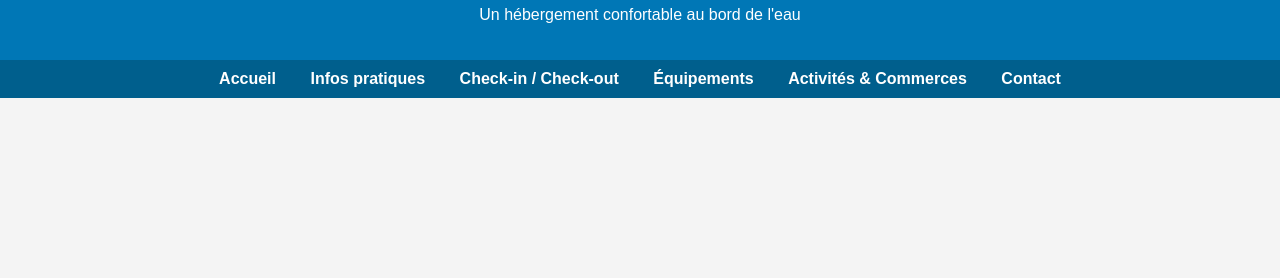
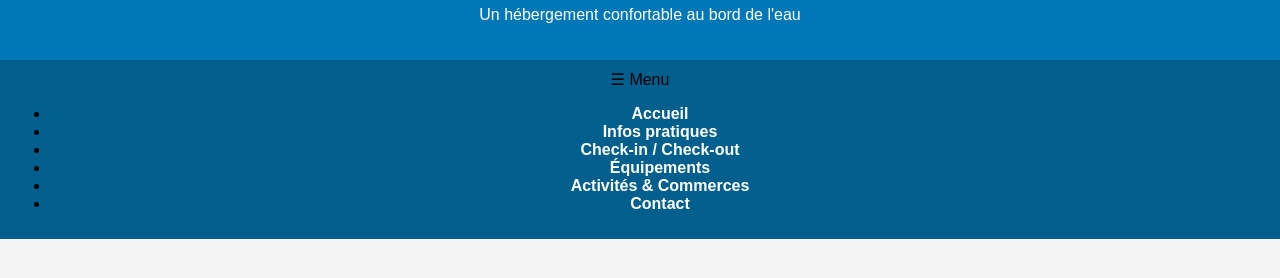
Before and after one commit to Cyril25/OFilDuDoubsLabergement, a plain HTML site: page index.html in a window 1280 px wide. Shown: the part 258-536 px from the top of the page. Drawn offline with Linux system fonts and the light colour scheme.

Commit message:
Update menu.html

```diff
--- a/menu.html
+++ b/menu.html
@@ -14,10 +14,13 @@
 </header>
 
 <nav>
-    <a href="index.html">Accueil</a>
-    <a href="infos.html">Infos pratiques</a>
-    <a href="checkin.html">Check-in / Check-out</a>
-    <a href="equipements.html">Équipements</a>
-    <a href="activites.html">Activités & Commerces</a>
-    <a href="contact.html">Contact</a>
+    <div class="menu-toggle" onclick="toggleMenu()">☰ Menu</div>
+    <ul id="menu-items">
+        <li><a href="index.html">Accueil</a></li>
+        <li><a href="infos.html">Infos pratiques</a></li>
+        <li><a href="checkin.html">Check-in / Check-out</a></li>
+        <li><a href="equipements.html">Équipements</a></li>
+        <li><a href="activites.html">Activités & Commerces</a></li>
+        <li><a href="contact.html">Contact</a></li>
+    </ul>
 </nav>
```
